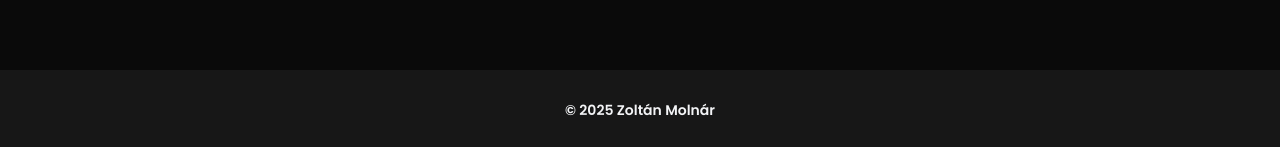
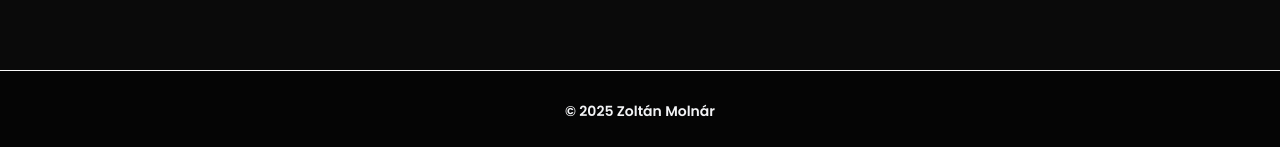
Before and after one commit to Molnar-Zoltan/portfolio, a Next.js app: page / in a window 1280 px wide. Shown: the part 7118-7265 px from the top of the page. Built offline with nearby package versions, Linux system fonts and the light colour scheme.

Commit message:
Update footer styling and move background to CSS
Removed the background color from the Footer component and added footer-specific background and border styles to globals.css. This centralizes styling in CSS and improves maintainability.

```diff
--- a/src/components/Footer.tsx
+++ b/src/components/Footer.tsx
@@ -2,7 +2,7 @@ export default function Footer() {
     const currentYear = new Date().getFullYear();
 
     return (
-        <footer className="bg-neutral-900 min-h-20 flex items-center justify-center text-gray-100 font-semibold text-sm">
+        <footer className="min-h-20 flex items-center justify-center text-gray-100 font-semibold text-sm">
             <p>&copy; {currentYear} Zoltán Molnár</p>
         </footer>
     );
--- a/src/styles/globals.css
+++ b/src/styles/globals.css
@@ -141,3 +141,8 @@ body {
 button:hover {
   cursor: pointer;
 }
+
+footer {
+  background: var(--card);
+  border-top: 0.1rem solid var(--primary-foreground);
+}
```
